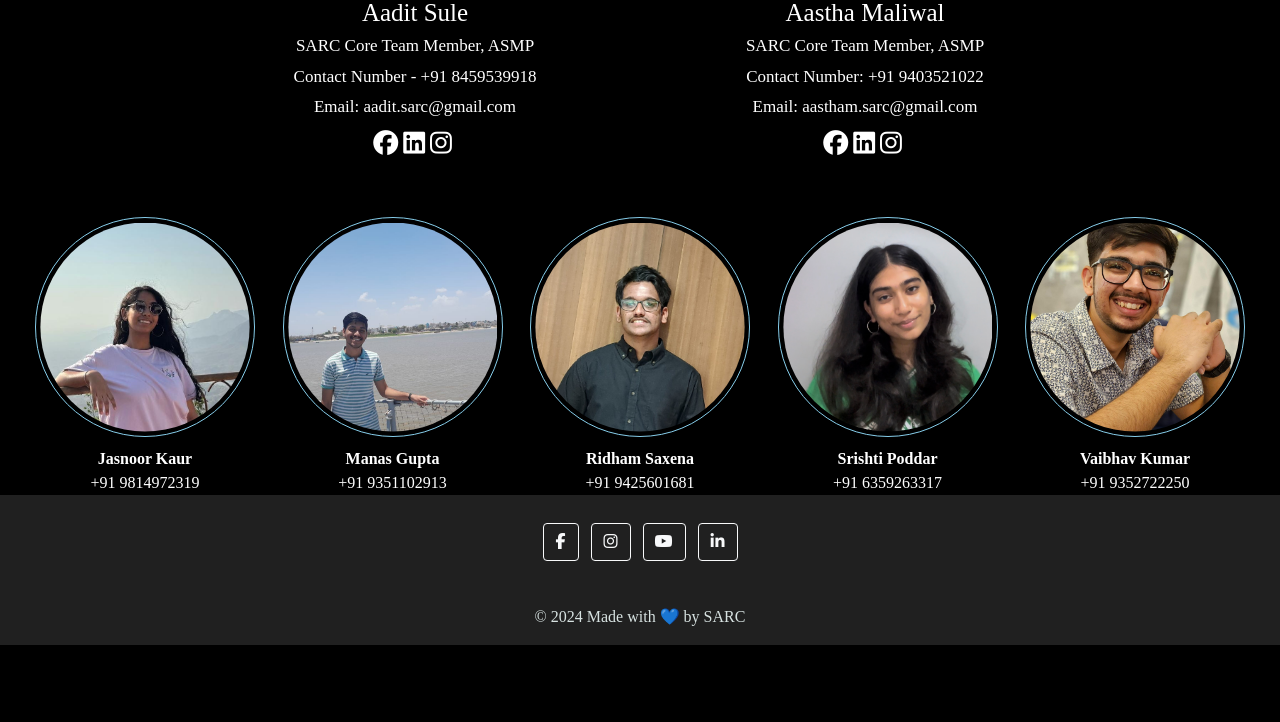
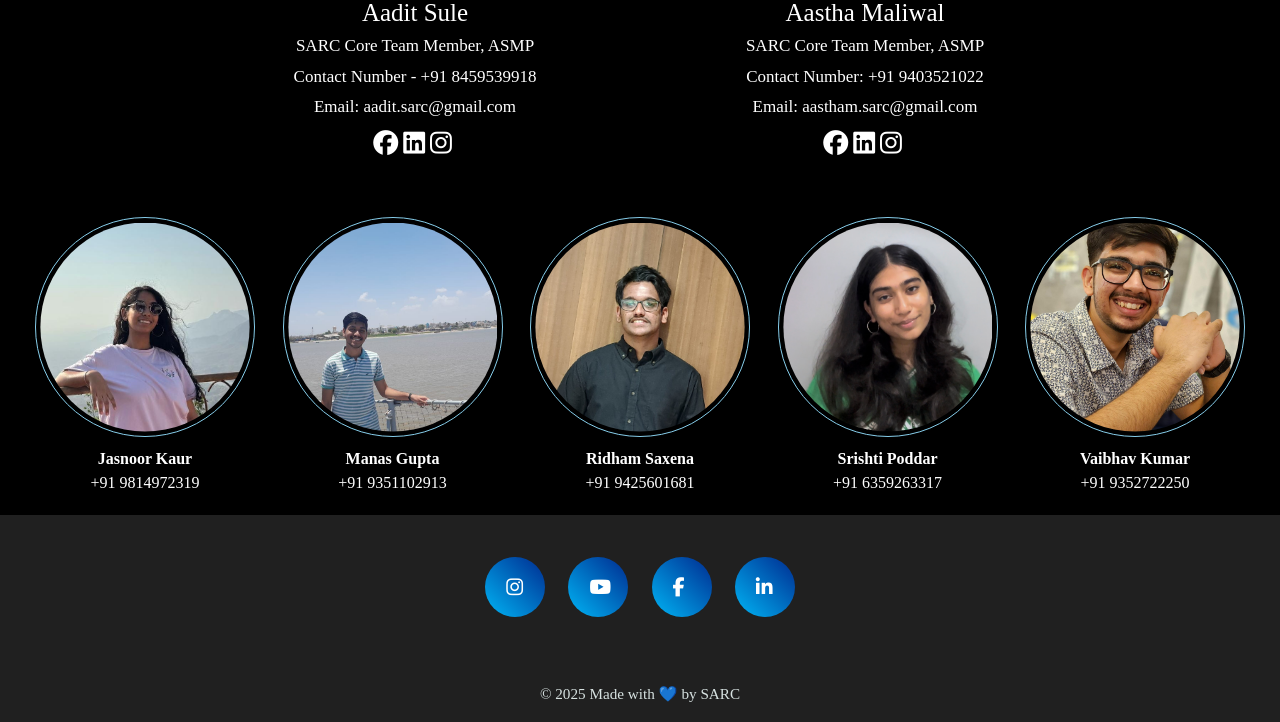
Before and after one commit to Sarc-Web-24-25/asmp_mentor, a Django app: page / in a window 1280 px wide. Shown: the part 5389-6111 px from the top of the page. Before the commit the page ends 6034 px from the top, so only its background shows below. Run offline with Django 4.2, Linux system fonts and the light colour scheme; some libraries are stand-ins or nearby versions.

Commit message:
final changes on website

```diff
--- a/ASMP23/templates/AsmpReg/home.html
+++ b/ASMP23/templates/AsmpReg/home.html
@@ -6,7 +6,7 @@
   <!-- Required meta tags -->
   <meta charset="utf-8">
   <meta name="viewport" content="width=device-width, initial-scale=1">
-  <link rel="icon" href="{% static 'img/favIcon.png' %}" sizes="16x16" type="image/png">
+  <link rel="icon" href="{% static 'img/asmp_logo.png' %}" sizes="16x16" type="image/png">
   <link rel="stylesheet" href="https://stackpath.bootstrapcdn.com/bootstrap/4.5.2/css/bootstrap.min.css">
   <script src="https://code.jquery.com/jquery-3.5.1.slim.min.js"></script>
   <script src="https://cdn.jsdelivr.net/npm/@popperjs/core@2.5.4/dist/umd/popper.min.js"></script>
@@ -16,6 +16,7 @@
   <link href="https://cdn.jsdelivr.net/npm/bootstrap@5.0.2/dist/css/bootstrap.min.css" rel="stylesheet" integrity="sha384-EVSTQN3/azprG1Anm3QDgpJLIm9Nao0Yz1ztcQTwFspd3yD65VohhpuuCOmLASjC" crossorigin="anonymous">
   <link type='text/css' rel="stylesheet" href="{% static 'StyleSheet/home.css' %}">
   <link rel="stylesheet" href="https://cdnjs.cloudflare.com/ajax/libs/font-awesome/5.15.3/css/all.min.css" />
+  <link rel="stylesheet" href="https://cdnjs.cloudflare.com/ajax/libs/font-awesome/4.6.3/css/font-awesome.css">
 
   <title> ASMP | SARC | IIT Bombay</title>
   <style>
@@ -526,7 +527,7 @@
       }
 
       .social-media a:hover {
-        color: #D5877D;
+        color:rgb(63, 109, 224);
       }
 
       .navbar_phone {
@@ -606,6 +607,7 @@
         display: flex;
         justify-content: space-between;
         margin-top: 20px;
+        margin-bottom: 20px;
       }
 
     .employee-card {
@@ -843,6 +845,76 @@
       color: #a8d8f0;
       text-align: center;
       margin-bottom: 5%;
+    }
+
+    .social-container {
+      width: 100%;
+      text-align: center;
+      padding: 2rem 0;
+    }
+
+    .social-icons {
+      padding: 0;
+      list-style: none;
+      margin: 0;
+    }
+
+    .social-icons li {
+      display: inline-block;
+      margin: 0.5em;
+      position: relative;
+      font-size: 1.2em;
+    }
+
+    .social-icons i {
+      color: #fff;
+      position: absolute;
+      top: 21px;
+      left: 21px;
+      transition: all 265ms ease-out;
+    }
+
+    .social-icons a {
+      display: inline-block;
+      position: relative;
+    }
+
+    .social-icons a:before {
+      content: " ";
+      width: 60px;
+      height: 60px;
+      border-radius: 100%;
+      display: block;
+      background: linear-gradient(45deg, #00B5F5, #002A8F);
+      transition: all 265ms ease-out;
+    }
+
+    .social-icons a:hover:before {
+      transform: scale(0);
+      transition: all 265ms ease-in;
+    }
+
+    .social-icons a:hover i {
+      transform: scale(2.2);
+      color: #00B5F5;
+      background: -webkit-linear-gradient(45deg, #00B5F5, #002A8F);
+      -webkit-background-clip: text;
+      -webkit-text-fill-color: transparent;
+      transition: all 265ms ease-in;
+    }
+
+    footer {
+      background-color: #202020;
+      padding-left: 0px;
+      color: #d7e2e1;
+    }
+
+    .footer-bottom {
+      background-color: rgba(0, 0, 0, 0);
+      color: #d7e2e1;
+      text-align: center;
+      padding: 1rem;
+      font-size: 0.95rem;
     }
   </style>
 
@@ -914,9 +986,9 @@
 
     <div class="nav__links">
       <a href="#about" class="nav__link">About</a>
-      <a href="#faq" class="nav__link">FAQs</a>
+      <a href="#testimonials" class="nav__link">Testimonials</a>
+      <a href="#faqs" class="nav__link">FAQs</a>
       <a href="#initiatives" class="nav__link">Initiatives</a>
-      <a href="#testimonials" class="nav__link">Testimonials</a>
       <a href="#contact" class="nav__link">Contact</a>
 
       {% if json_registration and json_registration.fields.token %}
@@ -939,9 +1011,9 @@
     </div>
     <div class="navbar-menu_phone" id="menu">
       <a style="text-decoration: none; color: black;" href="#about"><div class="navbar-item_phone">About</div></a>
-      <a style="text-decoration: none; color: black;" href="#faq"><div class="navbar-item_phone">FAQs</div></a>
+      <a style="text-decoration: none; color: black;" href="#testimonials"><div class="navbar-item_phone">Testimonials</div></a>
+      <a style="text-decoration: none; color: black;" href="#faqs"><div class="navbar-item_phone">FAQs</div></a>
       {% comment %} <div class="navbar-item_phone"><a href="#testimonials" class="nav__link_phone">Testimonials</a></div> {% endcomment %}
-      <a style="text-decoration: none; color: black;" href="#testimonials"><div class="navbar-item_phone">Testimonials</div></a>
       <a style="text-decoration: none; color: black;" href="#contact"><div class="navbar-item_phone">Contact</div></a>
     </div>
   </nav>
@@ -1381,7 +1453,7 @@
     </section>
   </div>
 
-  <footer style="background-color:#202020; padding-left: 0px;">
+  {% comment %} <footer style="background-color:#202020; padding-left: 0px;">
     <div class="footer_container">
       <!-- Section: Social media -->
       <section style="text-align: center;" class="p-4">
@@ -1395,6 +1467,21 @@
     <div class="p-3" style="background-color: rgba(0, 0, 0, 0); color:#d7e2e1; text-align:center;">
       © 2024 Made with 💙 by
       <span style="color:#d7e2e1;">SARC</span>
+    </div>
+  </footer> {% endcomment %}
+
+  <footer>
+    <div class="social-container">
+      <ul class="social-icons">
+        <li><a href="https://www.instagram.com/sarc_iitb/" target="_blank"><i class="fa fa-instagram"></i></a></li>
+        <li><a href="https://www.youtube.com/user/SARCIIT" target="_blank"><i class="fa fa-youtube"></i></a></li>
+        <li><a href="https://www.facebook.com/SARC.IITB" target="_blank"><i class="fa fa-facebook"></i></a></li>
+        <li><a href="https://www.linkedin.com/company/student-alumni-relations-cell/" target="_blank"><i class="fa fa-linkedin"></i></a></li>
+      </ul>
+    </div>
+
+    <div class="footer-bottom">
+      © 2025 Made with 💙 by <span style="color:#d7e2e1;">SARC</span>
     </div>
   </footer>
 
--- a/ASMP23/templates/AsmpReg/thank.html
+++ b/ASMP23/templates/AsmpReg/thank.html
@@ -5,7 +5,7 @@
     <meta charset="UTF-8">
     <meta http-equiv="X-UA-Compatible" content="IE=edge">
     <meta name="viewport" content="width=device-width, initial-scale=1.0">
-    <link rel="icon" href="{ '../static/img/favIcon.png' }" sizes="16x16" type="image/png">
+    <link rel="icon" href="{ '../static/img/asmp_logo.png' }" sizes="16x16" type="image/png">
     <script src="https://www.marcoguglie.it/Codepen/AnimatedHeaderBg/demo-1/js/EasePack.min.js"></script>
     <script src="https://www.marcoguglie.it/Codepen/AnimatedHeaderBg/demo-1/js/rAF.js"></script>
     <script src="https://www.marcoguglie.it/Codepen/AnimatedHeaderBg/demo-1/js/TweenLite.min.js"></script>
```
Also changed, not shown: ASMP23/templates/AsmpReg/form.html (+91 -9 lines), ASMP23/static/img/asmp_logo.png (added).
